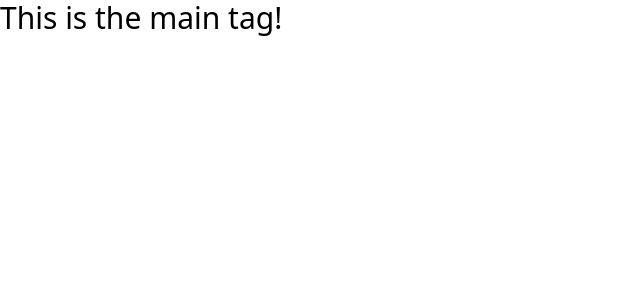
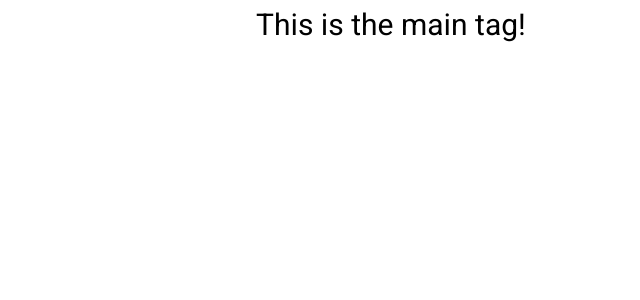
Before and after one commit to brandon-carlisle/portfolio, a Next.js app: page / in a window 1280 px wide. Shown: the top 300 px of the page, without its empty margins (0-640 px from the left). Built offline with nearby package versions, Linux system fonts and the light colour scheme.

Commit message:
added Heebo font using next/font

```diff
--- /dev/null
+++ b/components/layout.js
@@ -0,0 +1,5 @@
+function Layout({ children }) {
+  return <main className="mx-auto max-w-screen-md">{children}</main>;
+}
+
+export default Layout;
--- a/pages/_app.js
+++ b/pages/_app.js
@@ -1,5 +1,15 @@
-import '../styles/globals.css'
+import '../styles/globals.css';
+import Layout from '../components/layout';
+import { Heebo } from '@next/font/google';
+
+const heebo = Heebo({ subsets: ['hebrew', 'latin'] });
 
 export default function App({ Component, pageProps }) {
-  return <Component {...pageProps} />
+  return (
+    <div className={`${heebo.className}`}>
+      <Layout>
+        <Component {...pageProps} />
+      </Layout>
+    </div>
+  );
 }
--- a/pages/_document.js
+++ b/pages/_document.js
@@ -4,7 +4,7 @@ export default function Document() {
   return (
     <Html lang="en">
       <Head />
-      <body>
+      <body className="min-h-screen min-w-full p-2">
         <Main />
         <NextScript />
       </body>
--- a/pages/index.js
+++ b/pages/index.js
@@ -1,17 +1,19 @@
 import Head from 'next/head';
 
-export default function Home() {
+function Home() {
   return (
     <>
       <Head>
-        <title>Create</title>
-        <meta name="description" content="Generated by create next app" />
+        <title>Brandon Carlisle | Web Developer</title>
         <meta name="viewport" content="width=device-width, initial-scale=1" />
         <link rel="icon" href="/favicon.ico" />
       </Head>
-      <main>
+
+      <div>
         <h1 className="text-3xl">This is the main tag!</h1>
-      </main>
+      </div>
     </>
   );
 }
+
+export default Home;
```
